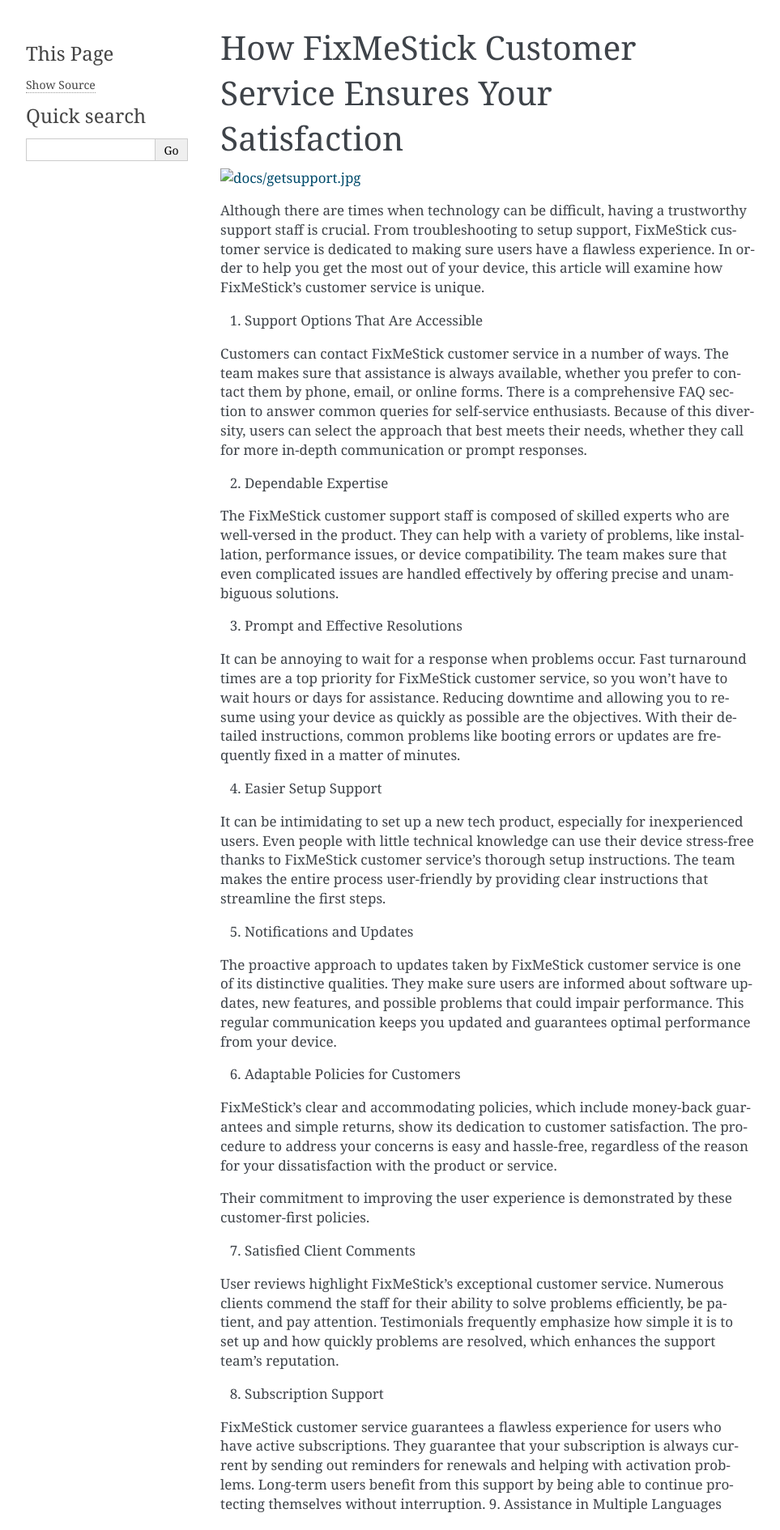
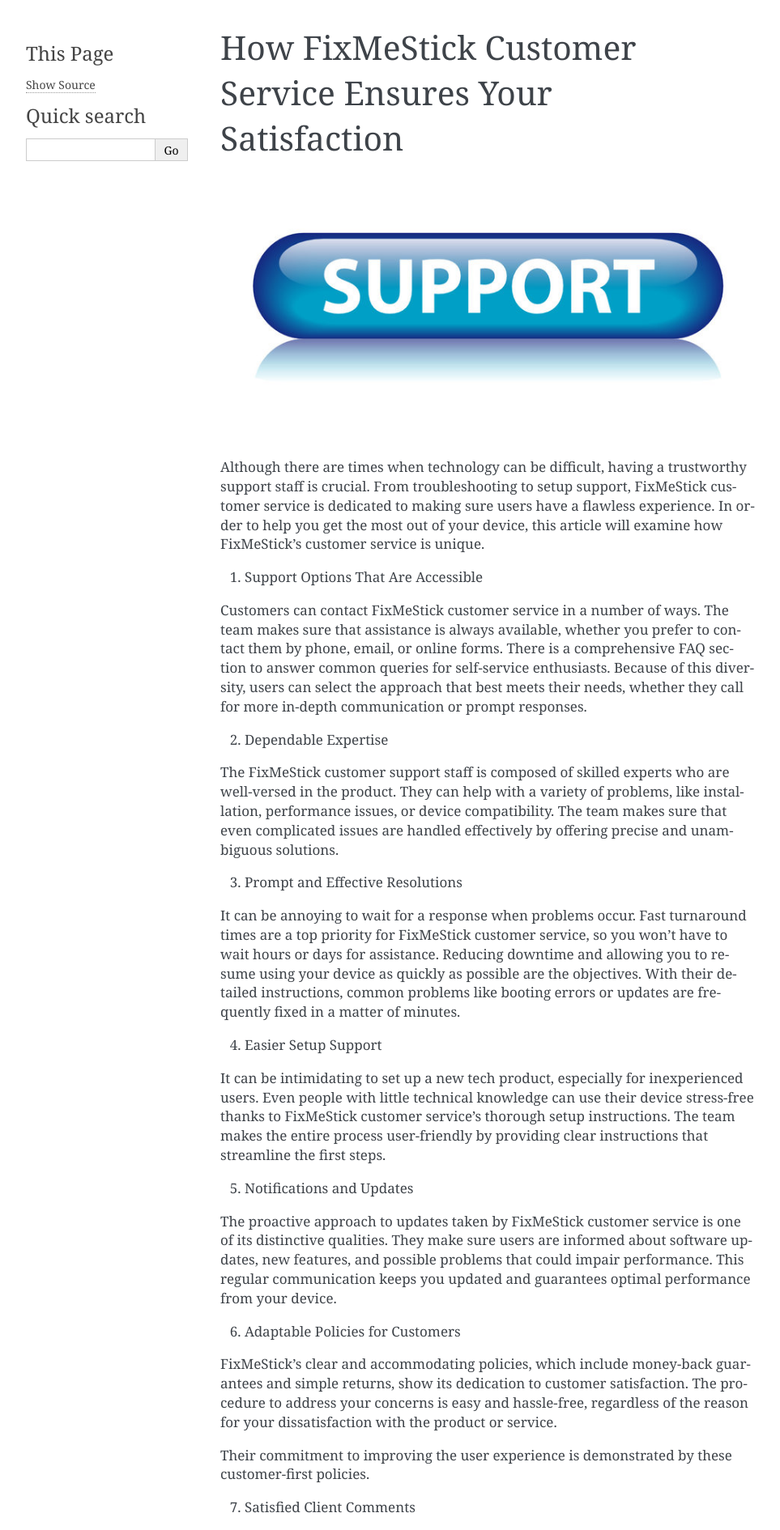
Before and after one commit to WlakerDevin12/FixmeStick, a Sphinx documentation site: the page built from docs/index.rst, in a window 1280 px wide. Shown: the top 1890 px of the page at 81% size, without its empty margins (148-1111 px from the left). Built offline with Sphinx 7.4.7, drawn with Linux system fonts in a browser that asks for light colours.

Commit message:
Update index.rst

```diff
--- a/docs/index.rst
+++ b/docs/index.rst
@@ -5,11 +5,12 @@
    :maxdepth: 2
    :caption: Contents:
 
-.. image:: docs/getsupport.jpg
+.. image:: getsupport.jpg
  :target: https://fixmestick.app/
    :alt: FixMeStick Customer Service
-   :width:600px
+   :width:200px
    :align:center
+   :margin:20px
 
 Although there are times when technology can be difficult, having a trustworthy support staff is crucial. From troubleshooting to setup support, FixMeStick customer service is dedicated to making sure users have a flawless experience. In order to help you get the most out of your device, this article will examine how FixMeStick's customer service is unique.
 
```
